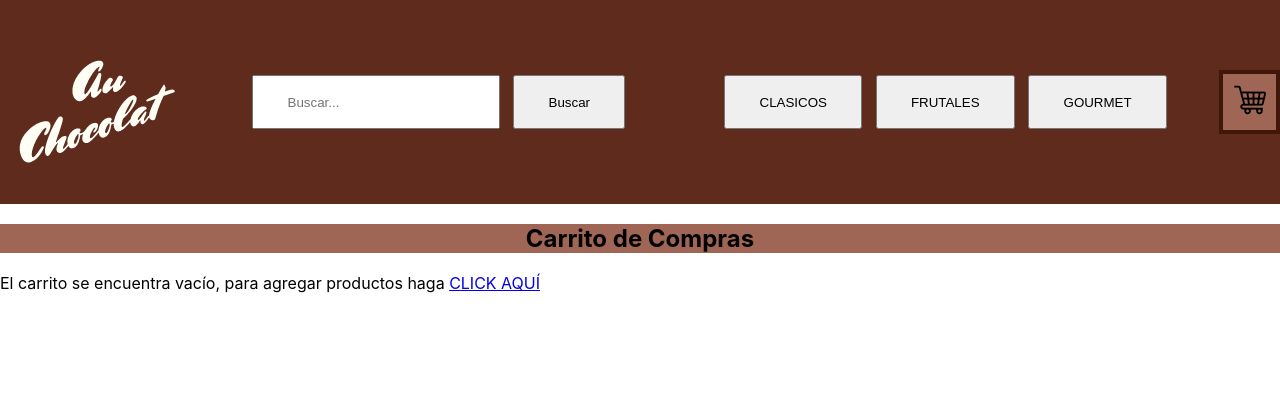
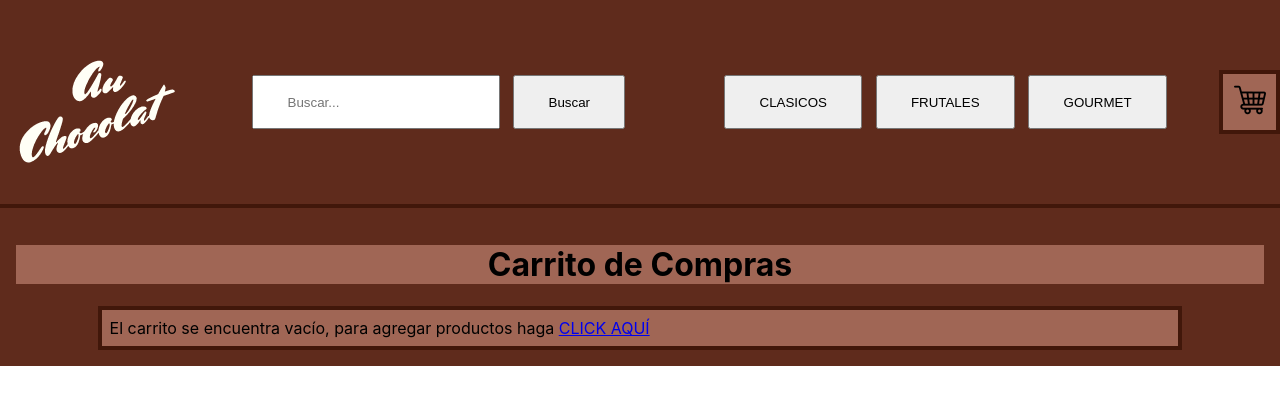
Before and after one commit to lkellner1404/react-comision-31200, a React (Create React App) app: page /cart in a window 1280 px wide. Shown: the top 404 px of the page. Built offline with nearby package versions, Linux system fonts and the light colour scheme.

Commit message:
estilos de carrito + validacion de email

```diff
--- a/src/components/Carrito/Carrito.js
+++ b/src/components/Carrito/Carrito.js
@@ -3,29 +3,34 @@ import { addDoc, collection, getFirestore } from 'firebase/firestore'
 import { Link } from 'react-router-dom'
 import { useCartContext } from '../../context/cartContext'
 import ClientForm from '../ClientForm/ClientForm'
+import './style.css'
 
  export default function Carrito(){
     const { cart, total, clearCart, removeItem } = useCartContext()
     const [ orderId, setOrderId ] = useState('')
+    const [ confirmation, setConfirmation ] = useState(false)
     const [ client, setClient ] = useState({
         name: '',
         email: '',
+        confEmail: '',
         phone: ''
     })
 
     if (orderId){
         return(
-            <section className='carrito'>
+            <section className='cart'>
                 <h2>Carrito de Compras</h2>
+                <section className='cart-end'>
                     <p>Su orden se generó con el ID: {orderId}</p>
                     <p>Muchas gracias por elegirnos!</p>
+                </section>
             </section>
         )
     }
 
     if (cart.length === 0){
         return (
-            <section className='carrito'>
+            <section className='cart'>
                 <h2>Carrito de Compras</h2>
                 <p>El carrito se encuentra vacío, para agregar productos haga <Link to='/'>CLICK AQUÍ</Link> </p>
             </section>
@@ -34,6 +39,7 @@ import ClientForm from '../ClientForm/ClientForm'
 
     const buy = (e) =>{
         e.preventDefault()
+        if (confirmation){
             const items = cart.map((items)=>{
                 const id = items.id
                 const title = items.title
@@ -54,6 +60,9 @@ import ClientForm from '../ClientForm/ClientForm'
             addDoc(orderCollection, order)
                 .then(( { id } ) => setOrderId(id))
                 .finally(()=>clearCart())
+        } else {
+            alert('Por favor controle los datos proporcionados.')
+        }
     }
 
     const handleInputChange = (e) => {
@@ -65,23 +74,25 @@ import ClientForm from '../ClientForm/ClientForm'
 
 
     return (
-        <section className='carrito'>
+        <section className='cart'>
             <h2>Carrito de Compras</h2>
-            <div className='carrito--lista'>
+            <div className='cart-grid'>
+                <div className='cart-list'>
                     <ul>
                         {
 
-                    cart.map( item => <li key={item.id}>{item.title} - cantidad {item.cantidad} - precio ${item.price} - TOTAL ${item.cantidad * item.price} - <button className='removeItem' onClick={removeItem} value={item.id}>Quitar Item</button></li>)
+                        cart.map( item => <li key={item.id}> <button className='removeItem' onClick={removeItem} value={item.id}>-</button> {item.title} - cantidad {item.cantidad} - precio ${item.price} - TOTAL ${item.cantidad * item.price}</li>)
 
                         }
                     </ul>
                     <button onClick={clearCart}>Vaciar Carrito</button>
                 </div>
-            <div className='carrito--total'>
+                <ClientForm buy={buy} handleInputChange={handleInputChange} setConfirmation={setConfirmation} confirmation={confirmation} />
+                <div className='cart-total'>
                     <h3>TOTAL $ {total}</h3>
                 </div>
 
-            <ClientForm buy={buy} handleInputChange={handleInputChange} />
+            </div>
         </section>
     )
 }
--- /dev/null
+++ b/src/components/Carrito/style.css
@@ -0,0 +1,41 @@
+.cart {
+    background-color: #5f2b1c;
+    border-top: 4px solid #41170A;
+    padding: 1em;
+}
+.cart>h2{
+    font-size: 2em;
+    margin-block-start: 0.67em;
+    margin-block-end: 0.67em;
+}
+.cart>p, .cart-end{
+    background-color: #A06655;
+    padding: 0.5em;
+    margin: 0 auto;
+    border: 4px solid #41170A;
+    width: 85%;
+}
+.cart-grid{
+    background-color: #A06655;
+    padding: 0.5em;
+    margin: 0 auto;
+    border: 4px solid #41170A;
+    width: 85%;
+    display: grid;
+    grid-template-rows: 2fr auto;
+    grid-template-columns: auto auto;
+    grid-template-areas:
+    'list form'
+    'list total' ;
+}
+.cart-list{
+    grid-area: list;
+}
+.cart-list button{
+    padding: 0.4em 1em;
+}
+.cart-total{
+    grid-area: total;
+    text-align: center;
+    font-size: 1.5em;
+}
--- a/src/components/ClientForm/ClientForm.js
+++ b/src/components/ClientForm/ClientForm.js
@@ -1,26 +1,48 @@
-import React from 'react'
+import React, { useEffect } from 'react'
+import './style.css'
 
-const ClientForm = ({ buy, handleInputChange}) => {
+const ClientForm = ({ buy, handleInputChange, setConfirmation, confirmation }) => {
+
+    useEffect(() => {
+        setConfirmation(document.getElementById('email').value===document.getElementById('confEmail').value)
+    }, [handleInputChange])
+
+
     return (
-        <form onSubmit={buy}>
+        <form onSubmit={buy} className='cart-form' >
             <fieldset>
                 <legend>Indique sus datos</legend>
                 <input
                 type='text'
                 placeholder='Nombre completo'
                 name='name'
+                required
                 onChange={handleInputChange}
                 />
                 <input
                 type='email'
                 placeholder='Email'
                 name='email'
+                id='email'
+                required
                 onChange={handleInputChange}
                 />
+                <input
+                type='email'
+                placeholder='Confirmar Email'
+                id='confEmail'
+                name='confEmail'
+                required
+                onChange={handleInputChange}
+                />
+                    {
+                        !confirmation && <span>Deben coincidir los emails</span>
+                    }
                 <input
                 type='tel'
                 placeholder='Telefono de contacto'
                 name='phone'
+                required
                 onChange={handleInputChange}
                 />
                 <input type='submit'/>
--- /dev/null
+++ b/src/components/ClientForm/style.css
@@ -0,0 +1,14 @@
+.cart-form{
+    grid-area: form;
+}
+.cart-form>fieldset{
+
+    display: flex;
+    flex-direction: column;
+}
+.cart-form input{
+    margin-top: .5em;
+}
+.cart-form span{
+    text-decoration: underline;
+}
```
Lines whose indentation alone changed are shown as unchanged.
